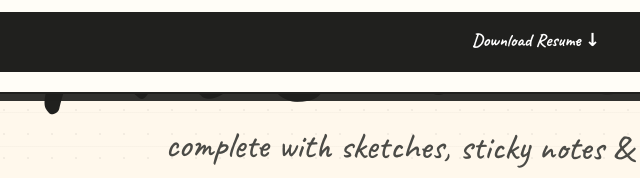
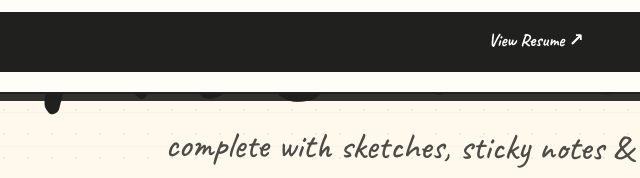
Before and after one commit to prashantuiux501/uiuxdesigner.github.io, a plain HTML site: page index.html in a window 1280 px wide. Both pictures are taken after a click on the button "Menu". Shown: the part 262-440 px from the top of the page, 104-744 px from the left. Drawn offline with nearby package versions, Linux system fonts and the light colour scheme; a web font is replaced by a local one.

Commit message:
Point resume buttons to Google Drive: View Resume instead of local PDF download

```diff
--- a/index.html
+++ b/index.html
@@ -342,7 +342,7 @@
               <button type="button" onclick="scrollToSection('sharing')" class="ink-button bg-[#E7DCFF] px-4 py-3 font-doodle text-lg font-bold cursor-pointer">Sharing</button>
               <button type="button" onclick="scrollToSection('contact')" class="ink-button bg-[#FFE5B4] px-4 py-3 font-doodle text-lg font-bold cursor-pointer">Contact</button>
             </div>
-            <a href="Prashant_CV.pdf" download class="mt-4 flex justify-center ink-button bg-[#20201E] text-white px-5 py-3 font-doodle text-lg font-bold">Download Resume ↓</a>
+            <a href="https://drive.google.com/file/d/1ecwxwYtEViK6V-xotLk9qWdEB8rDDkA6/view?usp=sharing" target="_blank" rel="noopener noreferrer" class="mt-4 flex justify-center ink-button bg-[#20201E] text-white px-5 py-3 font-doodle text-lg font-bold">View Resume ↗</a>
           </nav>
         </div>
       </header>
@@ -721,7 +721,7 @@
 
           <div class="mt-10 flex flex-wrap justify-center gap-4">
             <a href="https://www.linkedin.com/in/prashant-kumar-89b822142/" target="_blank" rel="noopener noreferrer" class="ink-button bg-[#57B8FF] px-7 py-3 font-doodle text-xl font-bold">LinkedIn ↗</a>
-            <a href="Prashant_CV.pdf" download class="ink-button bg-[#FF6B57] text-white px-7 py-3 font-doodle text-xl font-bold">Resume ↓</a>
+            <a href="https://drive.google.com/file/d/1ecwxwYtEViK6V-xotLk9qWdEB8rDDkA6/view?usp=sharing" target="_blank" rel="noopener noreferrer" class="ink-button bg-[#FF6B57] text-white px-7 py-3 font-doodle text-xl font-bold">Resume ↗</a>
             <button type="button" onclick="scrollToSection('hero')" class="ink-button bg-[#FFFDF7] px-7 py-3 font-doodle text-xl font-bold cursor-pointer">Back to the desk ↑</button>
           </div>
 
```
